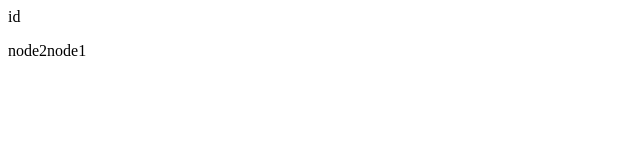
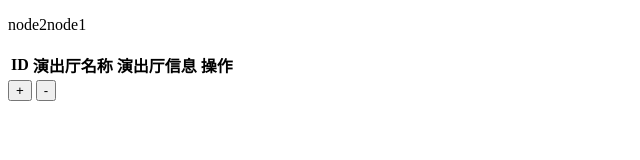
Before and after one commit to DH-TB/dom-demo, a plain HTML site: page index.html in a window 1280 px wide. Shown: the whole page, without its empty margins (0-640 px from the left). Drawn offline with Linux system fonts and the light colour scheme.

Commit message:
add dom attribute and table function

```diff
--- a/dom.js
+++ b/dom.js
@@ -19,3 +19,19 @@ let id = document.getElementById("id");
 let node2 = document.createTextNode("node2");
 id.appendChild(node2);
 p.insertBefore(node2,node1); //现在p里面没有node,只有node1
+
+console.log(document.nodeName);　　//"#document"
+console.log(node2.nodeName);   //"#text"
+console.log(p.nodeName);   //"p"
+
+console.log(node2.nodeValue);  //"node2"
+console.log(p.nodeValue);  //null
+
+console.log(document.nodeType);   //9
+console.log(node2.nodeType);   //3
+console.log(p.nodeType);   //1
+
+console.log(id.childNodes.length); //5
+id.removeChild(id.childNodes[0]);
+console.log(id.childNodes.length);  //4
+console.log(id.parentNode.nodeName); //"BODY"
--- a/index.html
+++ b/index.html
@@ -6,9 +6,25 @@
 </head>
 <body>
 <div id='id'>id
-    <div class = "dom"></div>
-    <div class = "dom"></div>
+    <div class="dom"></div>
+    <div class="dom"></div>
 </div>
+<table class="table">
+    <thead>
+    <tr>
+        <th>ID</th>
+        <th>演出厅名称</th>
+        <th>演出厅信息</th>
+        <th>操作</th>
+    </tr>
+    </thead>
+    <tbody id="tbody">
+    </tbody>
+</table>
+<button onclick="add()">+</button>
+<button onclick="del()">-</button>
+
 <script src="dom.js"></script>
+<script src="table.js"></script>
 </body>
 </html>
--- /dev/null
+++ b/table.js
@@ -0,0 +1,14 @@
+function add() {
+    let table = document.getElementById("tbody");
+    let row = table.insertRow(0);
+    console.log(row);
+    row.insertCell(0).innerText = '0';
+    row.insertCell(1).innerHTML = '1';
+    row.insertCell(2).innerHTML = '2';
+    row.insertCell(3).innerHTML = '3';
+   // row.deleteCell(0);　　//删除一列
+}
+function del() {
+    let table = document.getElementById("tbody");
+    table.deleteRow(0); //删除一行
+}
```
